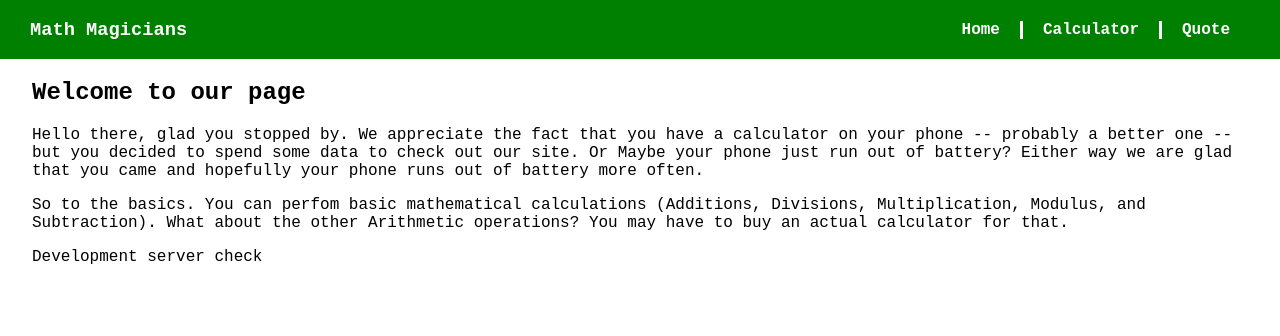
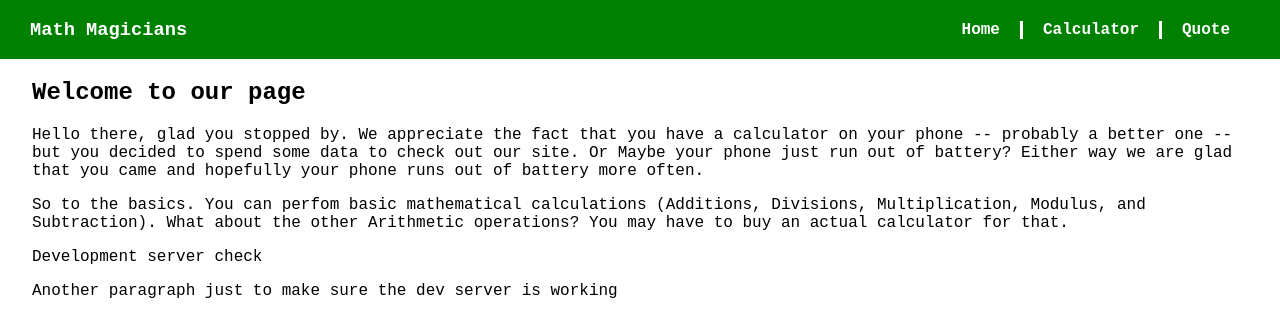
Before and after one commit to emmyobonyo/Math-Magicians-React, a React (Create React App) app: page / in a window 1280 px wide. Shown: the top 336 px of the page. Built offline with nearby package versions, Linux system fonts and the light colour scheme.

Commit message:
Add dev server check

```diff
--- a/src/components/Home.js
+++ b/src/components/Home.js
@@ -22,6 +22,7 @@ function Home() {
         calculator for that.
       </p>
       <p>Development server check</p>
+      <p>Another paragraph just to make sure the dev server is working</p>
     </div>
   );
 }
```
